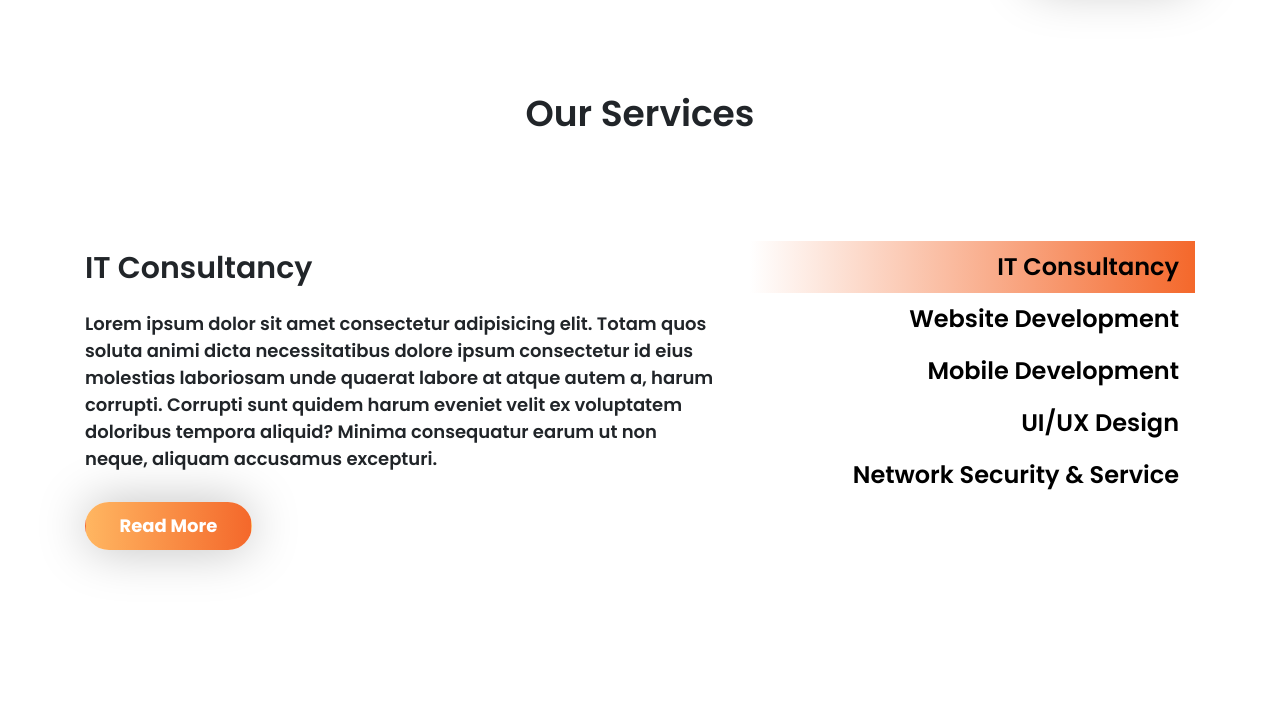
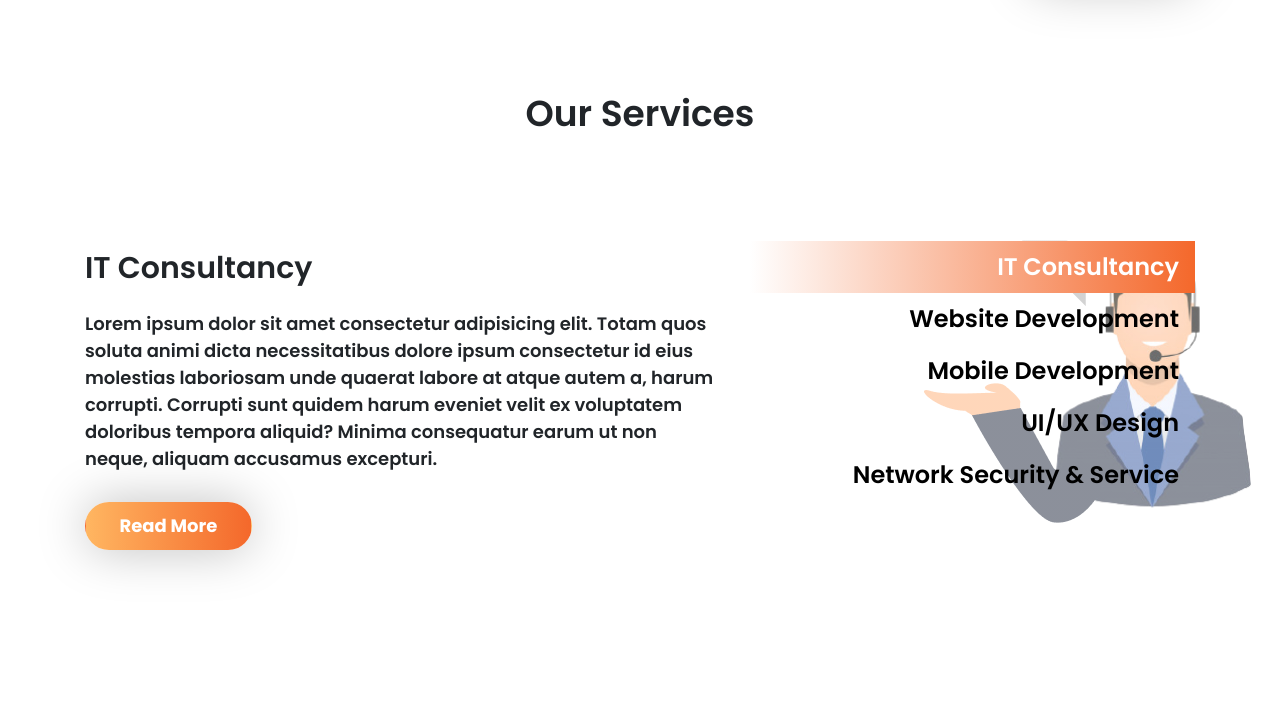
Before and after one commit to tupaimediatech/portofoliotupai, a PHP site: page / in a window 1280 px wide. Shown: the part 978-1700 px from the top of the page. Run offline with PHP 8.4, Linux system fonts and the light colour scheme; style sheets or scripts are compiled from the project's sources.

Commit message:
membenahi gambar di services bagian home

```diff
--- a/assets/css/main.css
+++ b/assets/css/main.css
@@ -315,6 +315,10 @@ body {
 .services {
   margin-bottom: -5px;
   padding-bottom: 100px;
+  background-image: -webkit-gradient(linear, left top, left bottom, from(rgba(255, 255, 255, 0.25)), to(rgba(255, 255, 255, 0.25))), url(../img/services.png);
+  background-image: linear-gradient(180deg, rgba(255, 255, 255, 0.25) 0%, rgba(255, 255, 255, 0.25) 100%), url(../img/services.png);
+  background-position: center, right;
+  background-repeat: no-repeat ,no-repeat;
 }
 
 .services .title {
@@ -337,7 +341,7 @@ body {
 .services .nav .nav-link.active {
   background-image: -webkit-gradient(linear, right top, left top, from(#F4682B), to(#FFFFFF));
   background-image: linear-gradient(270deg, #F4682B 0%, #FFFFFF 100%);
-  color: #000000;
+  color: #ffffff;
 }
 
 .services .tab-content .tab-pane .title-tab {
--- a/assets/scss/_services.scss
+++ b/assets/scss/_services.scss
@@ -1,10 +1,9 @@
 .services{
     margin-bottom: -5px;
     padding-bottom: 100px;
-    // background-image: url(../img/bg-hero2.png);
-    // background-position: bottom;
-    // background-color: map-get($map: $colors, $key: 'seven');
-    // background-repeat: no-repeat;
+    background-image: linear-gradient(180deg, rgba(255, 255, 255, 0.25) 0%, rgba(255, 255, 255, 0.25) 100%), url(../img/services.png);
+    background-position: center, right;
+    background-repeat: no-repeat ,no-repeat;
 
     .title{
         font-style: normal;
@@ -25,7 +24,7 @@
 
             &.active{
                 background-image: linear-gradient(270deg, map-get($map: $colors, $key: 'three') 0%, map-get($map: $colors, $key: 'seven') 100%);
-                color: #000000
+                color: #ffffff
                 // border-bottom: 3px solid map-get($map: $colors, $key: 'three');
             }
         }
--- a/index.html
+++ b/index.html
@@ -112,8 +112,8 @@
     <!-- services -->
     <section class="services" id="services">
       <div class="container">
-        <h1 class="title text-center">Our Services</h1>
-        <div class="row flex-row-reverse">
+      <h1 class="title text-center">Our Services</h1>
+        <div class="row flex-row-reverse justify-content-end">
           <div class="col-lg-5 text-right">
             <div class="nav flex-column nav-pills" id="v-pills-tab" role="tablist" aria-orientation="vertical">
               <a class="nav-link nav-services-home ns-1 active" id="v-pills-itconsultancy-tab" data-toggle="pill" href="#v-pills-itconsultancy"
```
Also changed, not shown: assets/img/services.png (added), 1 other file.
